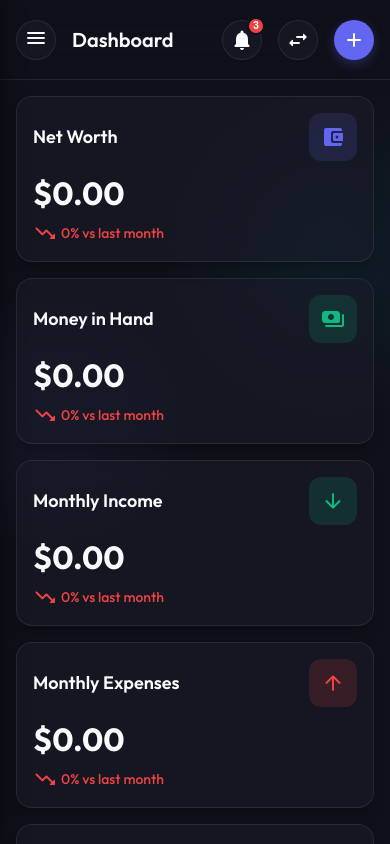
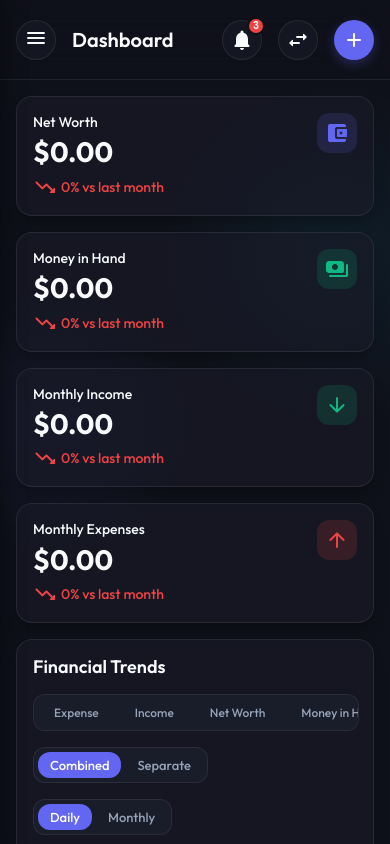
Before and after one commit to N3X-AL/NexFinance, a plain HTML site: page index.html in a window 390 px wide. Drawn offline with nearby package versions, Linux system fonts and the light colour scheme.

Commit message:
fix(dashboard): eliminate awkward gap between stat card title and amount

```diff
--- a/css/components.css
+++ b/css/components.css
@@ -128,13 +128,38 @@
 }
 
 /* Stat Cards */
+.stat-card {
+    position: relative;
+}
+
+.stat-card .card-header {
+    display: block;
+    margin-bottom: 0 !important;
+}
+
+.stat-card .card-header .card-title {
+    font-size: 15px;
+    font-weight: 500;
+    margin-bottom: 0;
+    padding-right: 56px;
+    line-height: 1.3;
+}
+
+.stat-card .card-header .stat-icon {
+    position: absolute;
+    top: 24px;
+    right: 24px;
+}
+
 .stat-card .stat-value {
     font-size: 32px;
     font-weight: 700;
-    margin: 12px 0 8px;
+    margin: 4px 0 8px 0;
+    padding-right: 56px;
     display: flex;
     align-items: center;
     gap: 8px;
+    line-height: 1.2;
 }
 
 .stat-card .stat-change {
@@ -996,6 +1021,25 @@
     .tax-slab-metric-sub {
         font-size: 10px;
     }
+
+    .stat-card .card-header .stat-icon {
+        top: 16px;
+        right: 16px;
+        width: 40px;
+        height: 40px;
+        font-size: 20px;
+    }
+
+    .stat-card .card-header .card-title {
+        font-size: 14px;
+        padding-right: 48px;
+    }
+
+    .stat-card .stat-value {
+        font-size: 28px;
+        margin: 4px 0 6px 0;
+        padding-right: 48px;
+    }
 }
 
 @media (max-width: 360px) {
--- a/index.html
+++ b/index.html
@@ -16,7 +16,7 @@
 
     <!-- CSS -->
     <link rel="stylesheet" href="css/main.css?v=2">
-    <link rel="stylesheet" href="css/components.css?v=3">
+    <link rel="stylesheet" href="css/components.css?v=4">
     <link rel="stylesheet" href="css/layout.css?v=2">
 </head>
 <body class="dark-theme">
@@ -136,7 +136,7 @@
     <script src="js/loans/loans.js"></script>
     <script src="js/investments/investments.js"></script>
     <script src="js/reports/reports.js"></script>
-    <script src="js/tax/tax.js?v=2"></script>
+    <script src="js/tax/tax.js?v=4"></script>
     <script src="js/settings/settings.js"></script>
     <script src="js/app.js"></script>
 </body>
--- a/js/tax/tax.js
+++ b/js/tax/tax.js
@@ -402,7 +402,7 @@ const TaxManager = {
                                 <span class="material-icons-round">receipt</span>
                             </div>
                         </div>
-                        <div class="stat-value" style="margin: 14px 0 8px 0; color: var(--danger);">
+                        <div class="stat-value" style="color: var(--danger);">
                             ${DataManager.formatCurrency(currentReport.totalExpenses)}
                         </div>
                         <div style="font-size: 12px; color: var(--text-secondary); display: flex; align-items: center; gap: 6px;">
@@ -421,7 +421,7 @@ const TaxManager = {
                                 <span class="material-icons-round">arrow_upward</span>
                             </div>
                         </div>
-                        <div class="stat-value" style="margin: 14px 0 8px 0; color: var(--warning);">
+                        <div class="stat-value" style="color: var(--warning);">
                             ${DataManager.formatCurrency(currentReport.totalLoansGiven)}
                         </div>
                         <div style="font-size: 12px; color: var(--text-secondary); display: flex; align-items: center; gap: 6px;">
@@ -440,7 +440,7 @@ const TaxManager = {
                                 <span class="material-icons-round">arrow_downward</span>
                             </div>
                         </div>
-                        <div class="stat-value" style="margin: 14px 0 8px 0; color: var(--accent);">
+                        <div class="stat-value" style="color: var(--accent);">
                             ${DataManager.formatCurrency(currentReport.totalLoansReceived + currentReport.totalLoanRecoveries)}
                         </div>
                         <div style="font-size: 12px; color: var(--text-secondary); display: flex; align-items: center; gap: 6px;">
@@ -459,7 +459,7 @@ const TaxManager = {
                                 <span class="material-icons-round">balance</span>
                             </div>
                         </div>
-                        <div class="stat-value" style="margin: 14px 0 8px 0; font-size: 22px;">
+                        <div class="stat-value" style="font-size: 22px;">
                             ${DataManager.formatCurrency(currentReport.totalCashOutflow)}
                         </div>
                         <div style="font-size: 11px; color: var(--text-muted); line-height: 1.4;">
```
